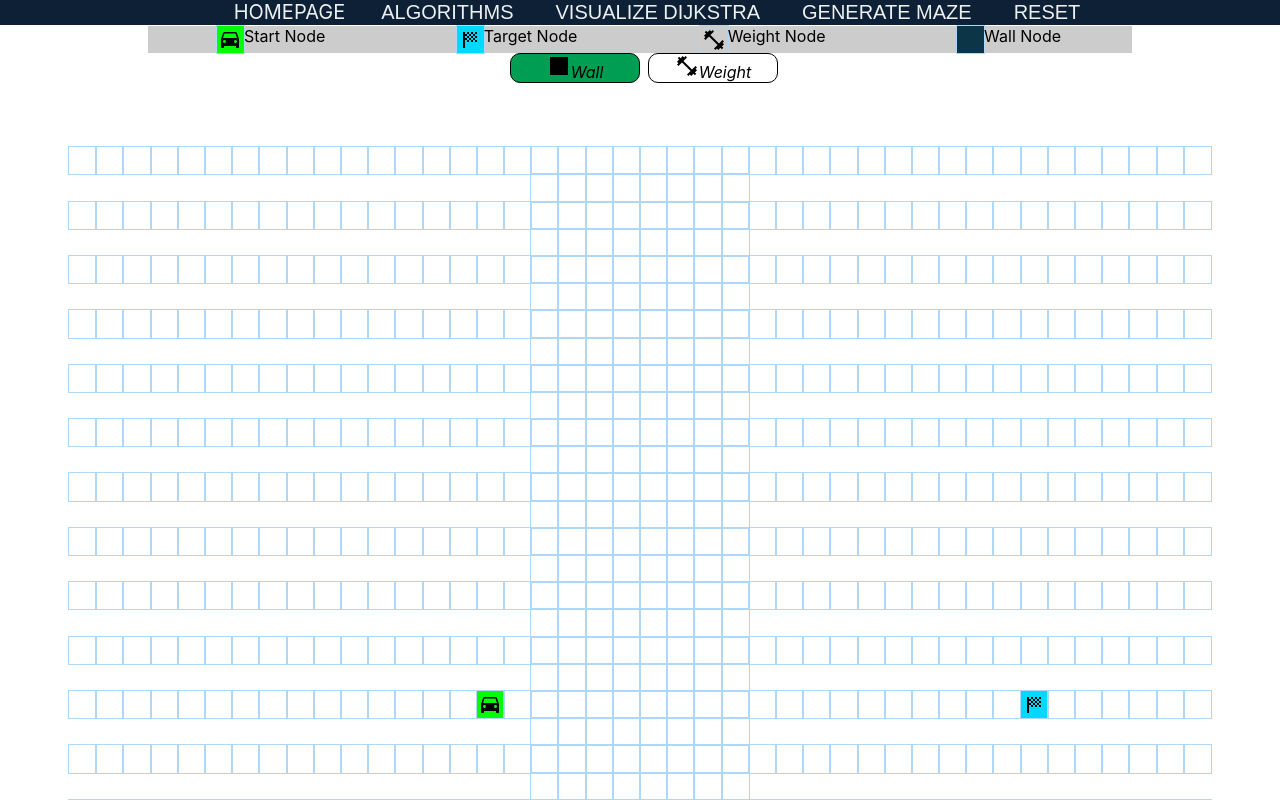
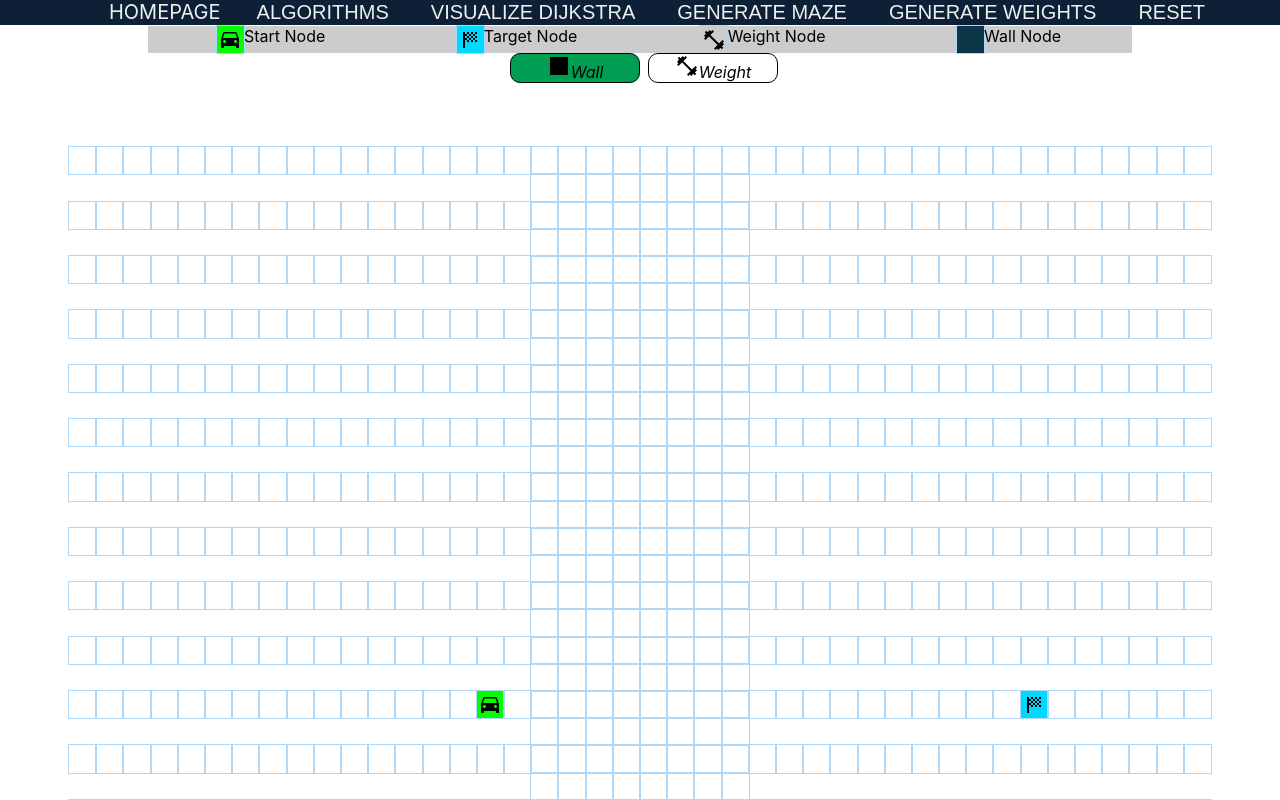
Before and after one commit to Wyatt-Drew/Pathfinding-Visualizer, a React (Create React App) app: page / in a window 1280 px wide. Shown: the top 800 px of the page. Built offline with nearby package versions, Linux system fonts and the light colour scheme.

Commit message:
Fully implemented maze/weights

```diff
--- a/src/PathfindingVisualizer/Dropdown/Menu.js
+++ b/src/PathfindingVisualizer/Dropdown/Menu.js
@@ -25,6 +25,9 @@ class Menu extends Component {
               <button className='button-01' onClick={() => this.props.generateMaze()}>Generate Maze </button>
             </li>
             <li className="nav__menu-item">
+              <button className='button-01' onClick={() => this.props.generateWeights()}>Generate Weights </button>
+            </li>
+            <li className="nav__menu-item">
               <button className='button-01' onClick={() => this.props.resetGrid()}>Reset </button>
             </li>
           </ul>
--- a/src/PathfindingVisualizer/PathfindingVisualizer.jsx
+++ b/src/PathfindingVisualizer/PathfindingVisualizer.jsx
@@ -72,8 +72,29 @@ export default class PathfindingVisualizer extends Component {
     event.preventDefault();
     mouseIsPressed= false;
   }
+  //Purpose: To randomly place weights around the grid
+  generateWeights = () => {
+    this.resetBetweenRuns();
+    const { grid } = this.state;
+    const newGrid = grid.slice();
+    let chance = 0.1;
+    for (let row = 0; row < grid.length; row ++) {
+      for (let col = 0; col < grid[row].length; col++) {
+        if(Math.random() <= chance && !grid[row][col].isWall)
+        {
+          grid[row][col].isWeight = true
+        }
+      }
+    }
+    this.setState({ grid: newGrid }, () => {
+      console.log("Maze generated");
+    });
+  }
+
+
+
 //Name: generateMaze
-//Purpose: To create a preset maze pattern.
+//Purpose: To create a random maze pattern.
 generateMaze = () => {
   this.resetGrid();
   const { grid } = this.state;
@@ -86,13 +107,12 @@ generateMaze = () => {
     console.log("Maze generated");
   });
 };
-
 createWalls = (grid) => {
   //Make every tile a wall
   for (let row = 0; row < grid.length; row ++) {
     for (let col = 0; col < grid[row].length; col++) {
       grid[row][col].isWall = true;
-      grid[row][col].isConnected = true;
+      grid[row][col].isWeight = false;
     }
   }
   //Make the center of every 3x3 sq not a wall
@@ -107,55 +127,40 @@ createWalls = (grid) => {
   //Connect every 3x3 sq
   this.randomPathCreator(grid, queue);
 }
+//Purpose: Helper function to connect every 3x3 box to form paths
 randomPathCreator(grid, queue) {
-  if (!queue.length) {
-    return;
-  }
+  while (queue.length) {
     const curPath = queue.pop();
     // randomize directions N, E, S, W
     const directions = [1, 2, 3, 4].sort(() => Math.random() - 0.5);
     while (directions.length) {
-    let direction = directions.pop();
+      const direction = directions.pop();
       let newPath = null;
       switch (direction) {
         case 1: // North
           newPath = grid[curPath.row - 2]?.[curPath.col];
-        if (newPath != null && !newPath.isConnected) {
-          if (grid[newPath.row - 1]?.[newPath.col] != null) {
-            grid[newPath.row - 1][newPath.col].isWall = false;
-            newPath.isConnected = true;
-          }
-        }
           break;
         case 2: // East
           newPath = grid[curPath.row]?.[curPath.col + 2];
-        if (newPath != null && !newPath.isConnected) {
-          if (grid[newPath.row]?.[newPath.col + 1] != null) {
-            grid[newPath.row][newPath.col + 1].isWall = false;
-            newPath.isConnected = true;
-          }
-        }
           break;
         case 3: // South
           newPath = grid[curPath.row + 2]?.[curPath.col];
-        if (newPath != null && !newPath.isConnected) {
-          if (grid[newPath.row + 1]?.[newPath.col] != null) {
-            grid[newPath.row + 1][newPath.col].isWall = false;
-            newPath.isConnected = true;
-          }
-        }
           break;
         case 4: // West
           newPath = grid[curPath.row]?.[curPath.col - 2];
+          break;
+      }
+      //Remove the wall if appropriate
       if (newPath != null && !newPath.isConnected) {
-          if (grid[newPath.row]?.[newPath.col - 1] != null) {
-            grid[newPath.row][newPath.col - 1].isWall = false;
+        const wallToRemove =
+          direction % 2 === 0
+            ? grid[curPath.row][curPath.col + (direction === 2 ? 1 : -1)]
+            : grid[curPath.row + (direction === 3 ? 1 : -1)][curPath.col];
+        wallToRemove.isWall = false;
         newPath.isConnected = true;
+        queue.push(newPath);
       }
     }
-        break;
-    }
-    this.randomPathCreator(grid, queue);
   }
 }
 
@@ -299,7 +304,8 @@ randomPathCreator(grid, queue) {
               updateSearchMethod={this.updateSearchMethod}
               searchMethod={searchMethod}
               resetGrid={this.resetGrid}
-              generateMaze = {this.generateMaze} ></Menu>
+              generateMaze = {this.generateMaze}
+              generateWeights = {this.generateWeights}></Menu>
         <div className = 'container' style={{ marginTop: '1px' }}>
                 <div className = "box"><Node isStart={true} row = {-1} col={-1}
                 onMouseDown={() => {}}onMouseEnter={() => {}}></Node>Start Node</div>
```
Lines whose indentation alone changed are shown as unchanged.
